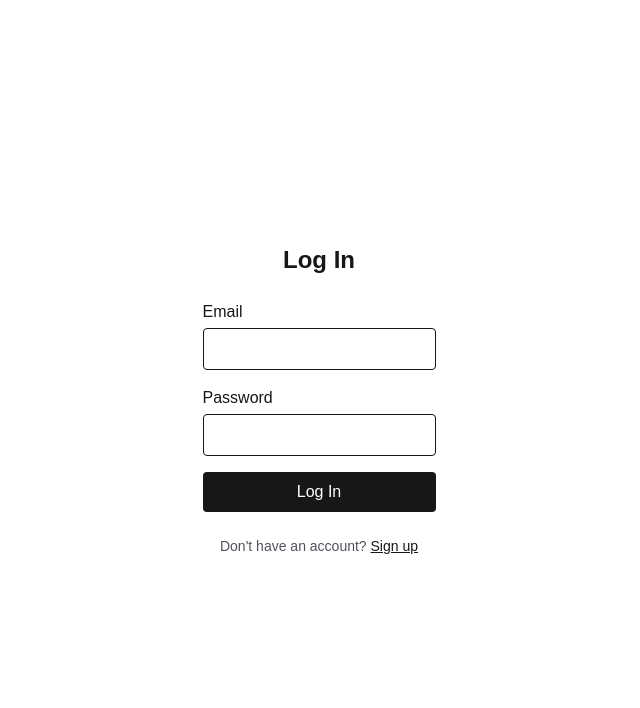
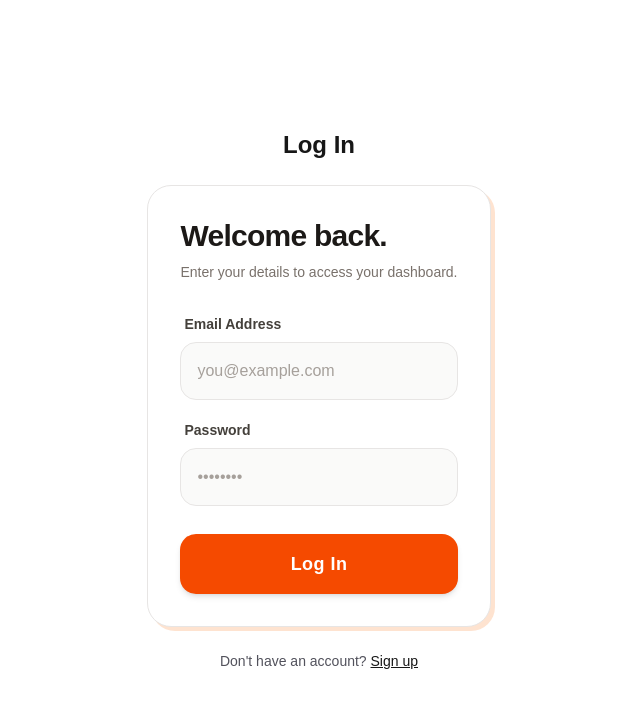
Before and after one commit to dev-davies/hng_habit_tracker, a Next.js app: page /login in a window 1280 px wide. Shown: the top 708 px of the page, without its empty margins (321-961 px from the left). Built offline with nearby package versions, Linux system fonts and the light colour scheme.

Commit message:
feat: implement user authentication login form component

```diff
--- a/src/components/auth/LoginForm.tsx
+++ b/src/components/auth/LoginForm.tsx
@@ -9,23 +9,40 @@ export default function LoginForm() {
   const [email, setEmail] = useState('');
   const [password, setPassword] = useState('');
   const [error, setError] = useState<string | null>(null);
+  const [isLoading, setIsLoading] = useState(false);
 
   function handleSubmit(e: FormEvent) {
     e.preventDefault();
     setError(null);
+    setIsLoading(true);
 
     try {
       login(email, password);
+      setTimeout(() => {
         router.push('/dashboard');
+      }, 150);
     } catch (err) {
       setError((err as Error).message);
+      setIsLoading(false);
     }
   }
 
   return (
-    <form onSubmit={handleSubmit} className="flex flex-col gap-4 w-full max-w-sm">
-      <div className="flex flex-col gap-1">
-        <label htmlFor="login-email">Email</label>
+    <div className="w-full max-w-sm mx-auto p-6 sm:p-8 bg-white dark:bg-stone-900 rounded-3xl border border-stone-200 dark:border-stone-800 shadow-[4px_4px_0px_0px_rgba(249,115,22,0.2)] dark:shadow-[4px_4px_0px_0px_rgba(249,115,22,0.1)] transition-all">
+      <div className="mb-8">
+        <h1 className="text-3xl font-extrabold tracking-tight text-stone-900 dark:text-stone-50 mb-2">
+          Welcome back.
+        </h1>
+        <p className="text-stone-500 dark:text-stone-400 text-sm">
+          Enter your details to access your dashboard.
+        </p>
+      </div>
+
+      <form onSubmit={handleSubmit} className="flex flex-col gap-5">
+        <div className="flex flex-col gap-2">
+          <label htmlFor="login-email" className="text-sm font-semibold text-stone-700 dark:text-stone-300 ml-1">
+            Email Address
+          </label>
           <input
             id="login-email"
             data-testid="auth-login-email"
@@ -33,11 +50,15 @@ export default function LoginForm() {
             value={email}
             onChange={(e) => setEmail(e.target.value)}
             required
-          className="border rounded px-3 py-2"
+            placeholder="you@example.com"
+            className="w-full bg-stone-50 dark:bg-stone-950 border border-stone-200 dark:border-stone-800 focus:border-orange-500 focus:ring-2 focus:ring-orange-500/20 rounded-2xl px-4 py-4 outline-none transition-all placeholder:text-stone-400"
           />
         </div>
-      <div className="flex flex-col gap-1">
-        <label htmlFor="login-password">Password</label>
+
+        <div className="flex flex-col gap-2">
+          <label htmlFor="login-password" className="text-sm font-semibold text-stone-700 dark:text-stone-300 ml-1">
+            Password
+          </label>
           <input
             id="login-password"
             data-testid="auth-login-password"
@@ -45,17 +66,26 @@ export default function LoginForm() {
             value={password}
             onChange={(e) => setPassword(e.target.value)}
             required
-          className="border rounded px-3 py-2"
+            placeholder="••••••••"
+            className="w-full bg-stone-50 dark:bg-stone-950 border border-stone-200 dark:border-stone-800 focus:border-orange-500 focus:ring-2 focus:ring-orange-500/20 rounded-2xl px-4 py-4 outline-none transition-all placeholder:text-stone-400"
           />
         </div>
-      {error && <p className="text-red-600">{error}</p>}
+
+        {error && (
+          <div className="p-3 bg-red-50 dark:bg-red-900/20 border border-red-200 dark:border-red-800 rounded-xl">
+            <p className="text-red-600 dark:text-red-400 text-sm font-medium text-center">{error}</p>
+          </div>
+        )}
+
         <button
           data-testid="auth-login-submit"
           type="submit"
-        className="bg-foreground text-background rounded px-4 py-2 font-medium"
+          disabled={isLoading}
+          className="mt-2 w-full bg-orange-600 hover:bg-orange-700 text-white rounded-2xl px-4 py-4 font-bold text-lg tracking-wide transition-all active:scale-95 shadow-md flex justify-center items-center gap-2"
         >
-        Log In
+          {isLoading ? 'Loading...' : 'Log In'}
         </button>
       </form>
+    </div>
   );
 }
```
Lines whose indentation alone changed are shown as unchanged.
